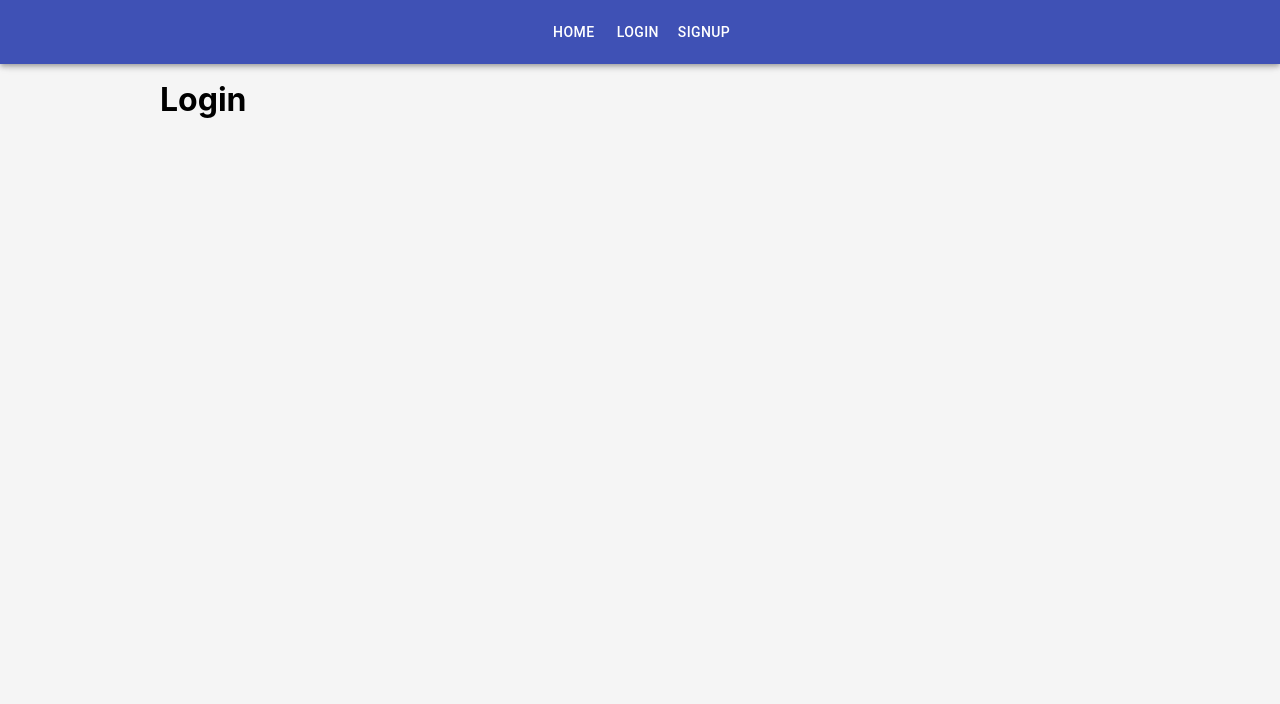
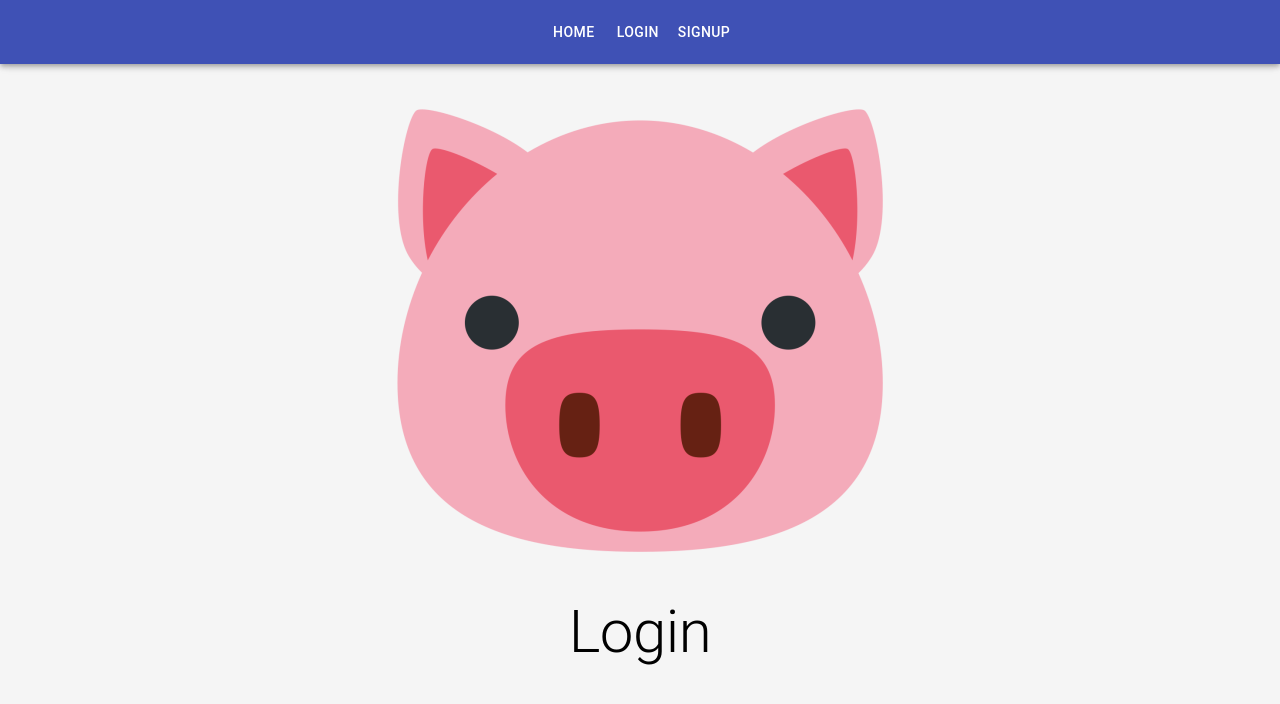
Before and after one commit to adrianrramos/Mock-Social-Frontend, a React (Create React App) app: page /login in a window 1280 px wide. Shown: the top 704 px of the page. Built offline with nearby package versions, Linux system fonts and the light colour scheme.

Commit message:
add inital login

```diff
--- a/src/pages/Login.js
+++ b/src/pages/Login.js
@@ -1,11 +1,46 @@
 import React from "react";
+import makeStyles from "@material-ui/core/styles/makeStyles";
+import PropTypes from "prop-types";
+import Logo from "../images/piggy.webp";
+
+// MUI Components
+import TextField from "@material-ui/core/TextField";
+import Grid from "@material-ui/core/Grid";
+import Typography from "@material-ui/core/Typography";
+
+const useStyles = makeStyles({
+  form: {
+    textAlign: "center",
+  },
+  pageTitle: {},
+  imgLogo: {
+    width: 10,
+    height: "auto",
+  },
+});
 
 const Login = () => {
+  const classes = useStyles();
   return (
-    <div>
-      <h1>Login</h1>
-    </div>
+    <Grid container className={classes.form}>
+      <Grid item sm />
+      <Grid item sm>
+        <img
+          src={Logo}
+          alt="Social Pig Official Logo"
+          className={classes.imgLogoe}
+        />
+        <Typography variant="h2" className={classes.pageTitle}>
+          Login
+        </Typography>
+      </Grid>
+      <Grid item sm />
+    </Grid>
   );
 };
 
+Login.propTypes = {
+  classes: PropTypes.object.isRequired,
+};
+
 export default Login;
```
Also changed, not shown: src/images/piggy.webp (added), src/pages/Profile.js (added).
